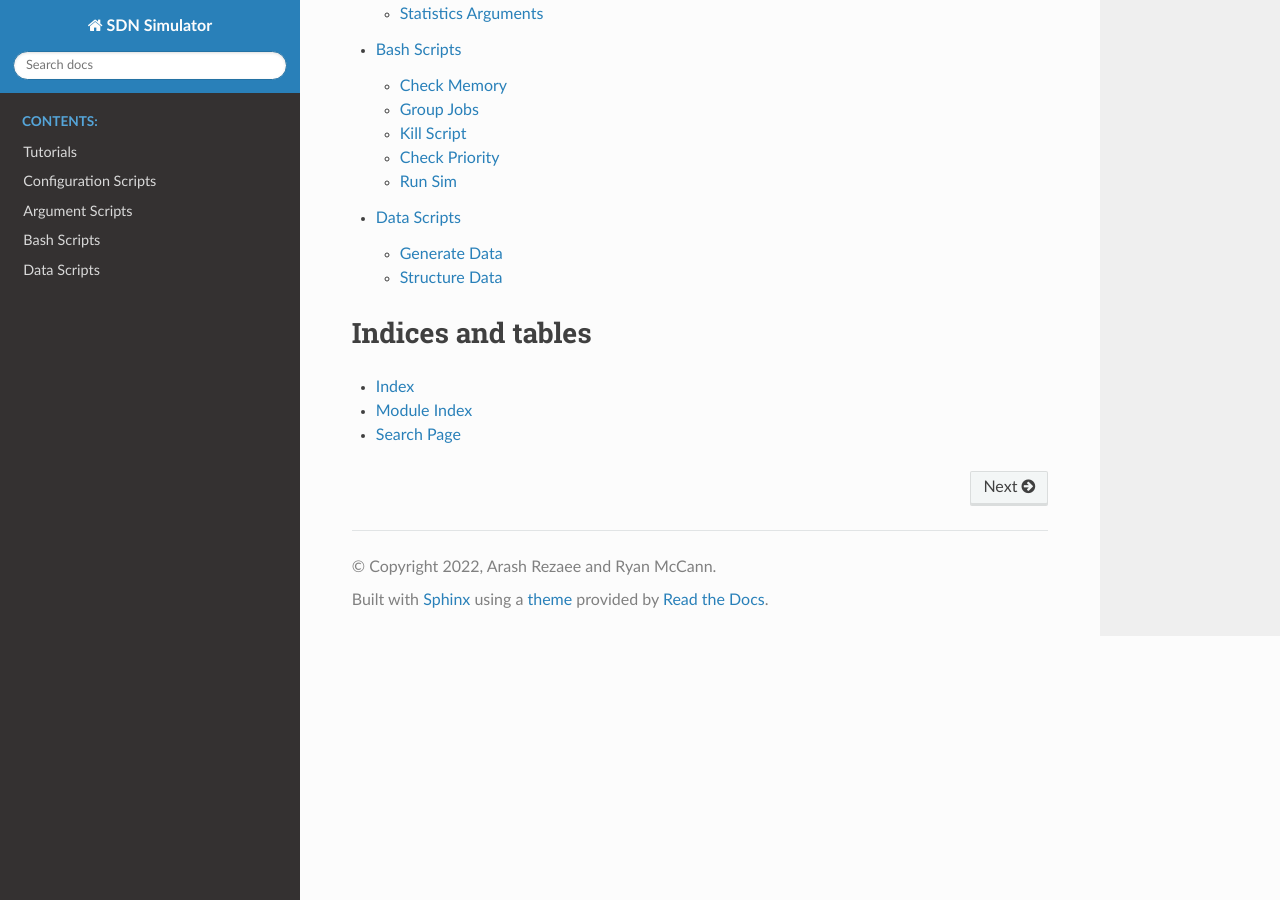
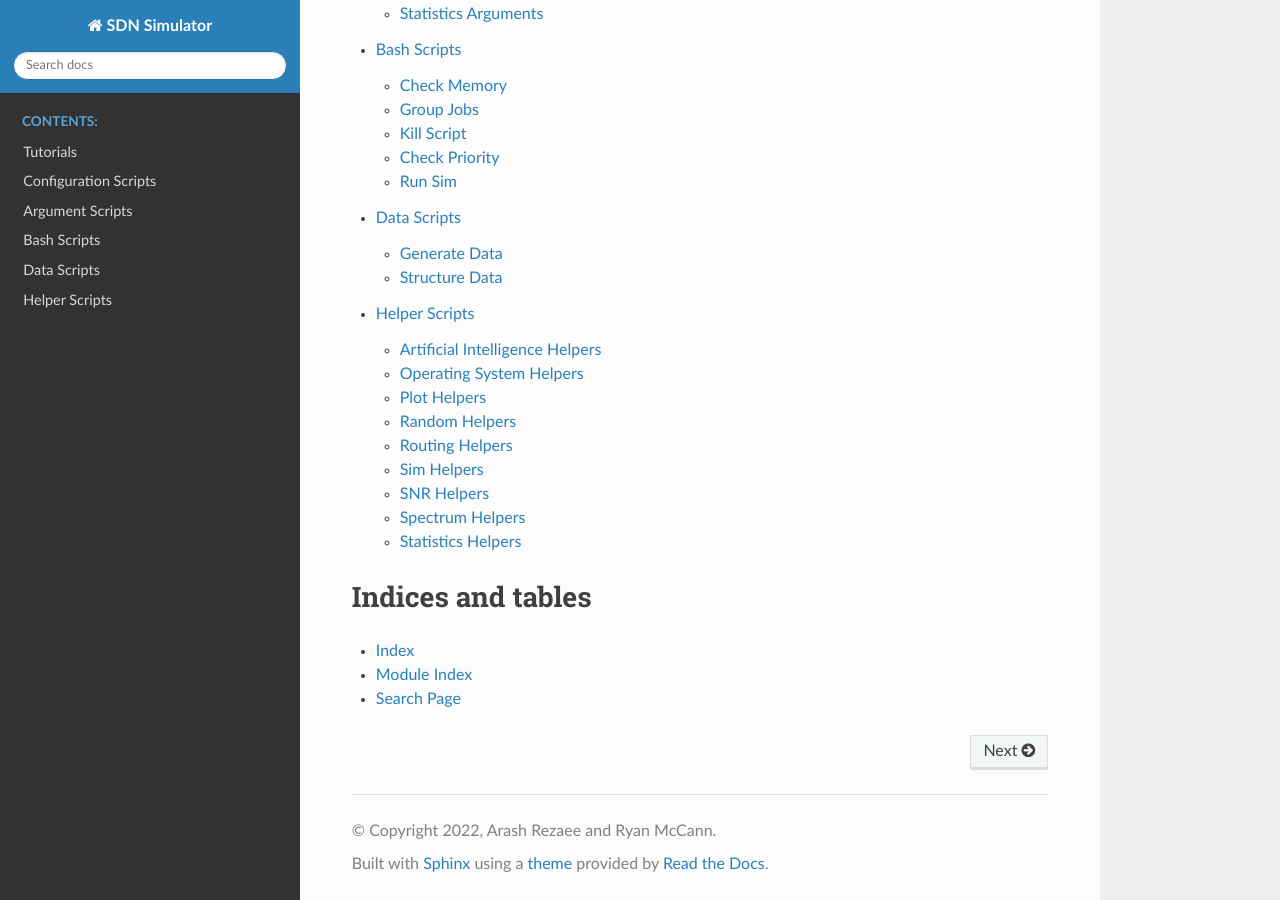
Before and after one commit to SDNNetSim/SDON_simulator, a Sphinx documentation site: the page built from docs/index.rst, in a window 1280 px wide and 900 px high, scrolled down 698 px. Built offline with Sphinx 7.4.7 and the Read the Docs theme 2.0.0, drawn with Linux system fonts in a browser that asks for light colours.

Commit message:
Add helper scripts to sphinx

```diff
--- /dev/null
+++ b/docs/helper/ai_helpers.rst
@@ -0,0 +1,6 @@
+Artificial Intelligence Helpers
+================================
+
+.. automodule:: helper_scripts.ai_helpers
+    :members:
+    :undoc-members:
--- /dev/null
+++ b/docs/helper/helper_modules.rst
@@ -0,0 +1,14 @@
+Helper Scripts
+==============
+
+.. toctree::
+
+    ai_helpers
+    os_helpers
+    plot_helpers
+    random_helpers
+    routing_helpers
+    sim_helpers
+    snr_helpers
+    spectrum_helpers
+    stats_helpers
--- /dev/null
+++ b/docs/helper/os_helpers.rst
@@ -0,0 +1,6 @@
+Operating System Helpers
+========================
+
+.. automodule:: helper_scripts.os_helpers
+    :members:
+    :undoc-members:
--- /dev/null
+++ b/docs/helper/plot_helpers.rst
@@ -0,0 +1,6 @@
+Plot Helpers
+==================
+
+.. automodule:: helper_scripts.plot_helpers
+    :members:
+    :undoc-members:
--- /dev/null
+++ b/docs/helper/random_helpers.rst
@@ -0,0 +1,6 @@
+Random Helpers
+==================
+
+.. automodule:: helper_scripts.random_helpers
+    :members:
+    :undoc-members:
--- /dev/null
+++ b/docs/helper/routing_helpers.rst
@@ -0,0 +1,6 @@
+Routing Helpers
+==================
+
+.. automodule:: helper_scripts.routing_helpers
+    :members:
+    :undoc-members:
--- /dev/null
+++ b/docs/helper/sim_helpers.rst
@@ -0,0 +1,6 @@
+Sim Helpers
+==================
+
+.. automodule:: helper_scripts.sim_helpers
+    :members:
+    :undoc-members:
--- /dev/null
+++ b/docs/helper/snr_helpers.rst
@@ -0,0 +1,6 @@
+SNR Helpers
+==================
+
+.. automodule:: helper_scripts.snr_helpers
+    :members:
+    :undoc-members:
--- /dev/null
+++ b/docs/helper/spectrum_helpers.rst
@@ -0,0 +1,6 @@
+Spectrum Helpers
+==================
+
+.. automodule:: helper_scripts.spectrum_helpers
+    :members:
+    :undoc-members:
--- /dev/null
+++ b/docs/helper/stats_helpers.rst
@@ -0,0 +1,6 @@
+Statistics Helpers
+==================
+
+.. automodule:: helper_scripts.stats_helpers
+    :members:
+    :undoc-members:
--- a/docs/index.rst
+++ b/docs/index.rst
@@ -14,6 +14,7 @@ networking.
    args/args_modules.rst
    bash/bash_modules.rst
    data/data_modules.rst
+   helper/helper_modules.rst
 
 Indices and tables
 ==================
```
